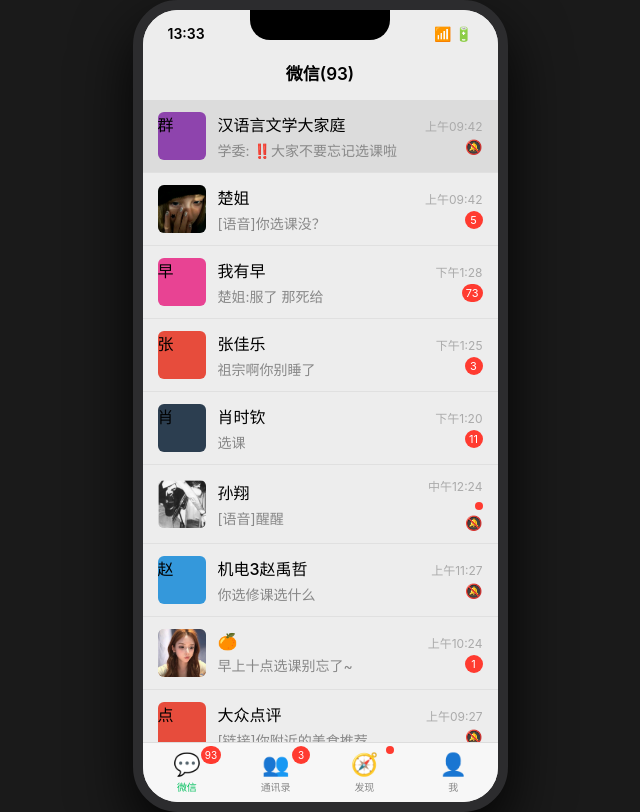
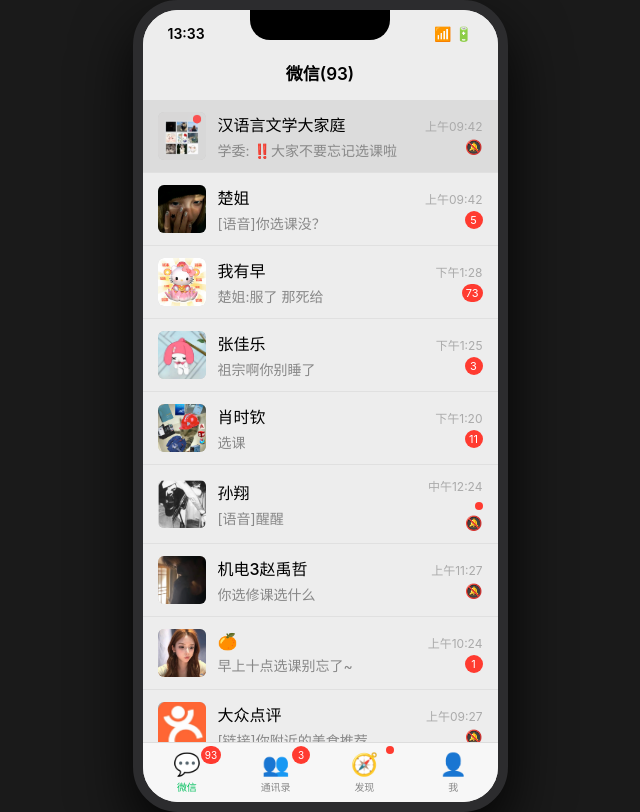
Before and after one commit to jssTvT/anfenshouji, a plain HTML site: page dai.html in a window 1280 px wide. Shown: the whole page, without its empty margins (320-960 px from the left). Drawn offline with Linux system fonts and the light colour scheme; grey boxes are pictures that could not be loaded.

Commit message:
Update dai.html

```diff
--- a/dai.html
+++ b/dai.html
@@ -111,12 +111,12 @@
     <div class="nav-header" id="mainHeader">微信(93)</div>
 
     <div class="main-content">
-      <!-- 标签 1：消息列表 -->
+          <!-- 标签 1：消息列表 -->
       <div class="tab-view active" id="tab-chats">
 
-        <!-- ⭐ 置顶聊天：汉语言文学大家庭 (加深背景 + 免打扰) -->
+        <!-- 汉语言文学大家庭 -->
         <div class="chat-item pinned" onclick="openChat('汉语言文学大家庭')">
-          <div class="chat-avatar" style="background:#8e44ad;">群</div>
+          <div class="chat-avatar"><img src="images/hanyuyan.png" alt="群"></div>
           <div class="chat-info">
             <div class="chat-name">汉语言文学大家庭</div>
             <div class="chat-msg">学委: ‼️大家不要忘记选课啦</div>
@@ -127,7 +127,7 @@
           </div>
         </div>
 
-        <!-- 楚姐 (移除免打扰) -->
+        <!-- 楚姐 -->
         <div class="chat-item" onclick="openChat('楚姐')">
           <div class="chat-avatar"><img src="images/chuyunxiu.png" alt="楚姐"></div>
           <div class="chat-info">
@@ -142,7 +142,7 @@
 
         <!-- 我有早 -->
         <div class="chat-item" onclick="openChat('我有早')">
-          <div class="chat-avatar" style="background:#e84393;">早</div>
+          <div class="chat-avatar"><img src="images/jiemeiqun.jpg" alt="我有早"></div>
           <div class="chat-info">
             <div class="chat-name">我有早</div>
             <div class="chat-msg">楚姐:服了 那死给</div>
@@ -155,7 +155,7 @@
 
         <!-- 张佳乐 -->
         <div class="chat-item" onclick="openChat('张佳乐')">
-          <div class="chat-avatar" style="background:#e74c3c;">张</div>
+          <div class="chat-avatar"><img src="images/zhangjia.jpg" alt="张佳乐"></div>
           <div class="chat-info">
             <div class="chat-name">张佳乐</div>
             <div class="chat-msg">祖宗啊你别睡了</div>
@@ -168,7 +168,7 @@
 
         <!-- 肖时钦 -->
         <div class="chat-item" onclick="openChat('肖时钦')">
-          <div class="chat-avatar" style="background:#2c3e50;">肖</div>
+          <div class="chat-avatar"><img src="images/xiaoshiq.jpg" alt="肖时钦"></div>
           <div class="chat-info">
             <div class="chat-name">肖时钦</div>
             <div class="chat-msg">选课</div>
@@ -179,7 +179,7 @@
           </div>
         </div>
 
-        <!-- 孙翔 (添加免打扰) -->
+        <!-- 孙翔 -->
         <div class="chat-item" onclick="openChat('孙翔')">
           <div class="chat-avatar"><img src="images/sunx.jpg" alt="孙翔"></div>
           <div class="chat-info">
@@ -193,9 +193,9 @@
           </div>
         </div>
 
-        <!-- 机电3赵禹哲 (添加免打扰) -->
+        <!-- 机电3赵禹哲 -->
         <div class="chat-item" onclick="openChat('机电3赵禹哲')">
-          <div class="chat-avatar" style="background:#3498db;">赵</div>
+          <div class="chat-avatar"><img src="images/zhaoyuzhe.png" alt="赵禹哲"></div>
           <div class="chat-info">
             <div class="chat-name">机电3赵禹哲</div>
             <div class="chat-msg">你选修课选什么</div>
@@ -206,9 +206,9 @@
           </div>
         </div>
 
-        <!-- 🍊 (移除免打扰) -->
+        <!-- 🍊 -->
         <div class="chat-item" onclick="openChat('🍊')">
-         <div class="chat-avatar"><img src="images/mucheng.png" alt="沐橙"></div>
+          <div class="chat-avatar"><img src="images/mucheng.png" alt="🍊"></div>
           <div class="chat-info">
             <div class="chat-name">🍊</div>
             <div class="chat-msg">早上十点选课别忘了~</div>
@@ -221,7 +221,7 @@
 
         <!-- 大众点评 -->
         <div class="chat-item" onclick="openChat('大众点评')">
-          <div class="chat-avatar" style="background:#e74c3c;">点</div>
+          <div class="chat-avatar"><img src="images/dzdp.jpg" alt="大众点评"></div>
           <div class="chat-info">
             <div class="chat-name">大众点评</div>
             <div class="chat-msg">[链接]你附近的美食推荐</div>
@@ -233,6 +233,8 @@
         </div>
 
       </div>
+
+
 
       <!-- 标签 2：通讯录 -->
       <div class="tab-view" id="tab-contacts">
@@ -335,7 +337,7 @@
     '肖时钦': 'images/xiaoshiq.jpg',
     '孙翔': 'images/sunx.jpg',
     '机电3赵禹哲': 'images/zhaoyuzhe.png',
-    '橙子': 'images/mucheng.png',
+    '🍊': 'images/mucheng.png',
     '大众点评': 'images/dzdp.jpg',
     '刘小别': 'images/liuxiaobie.jpg',
     '唐昊': 'images/tanghao.jpg',
```
